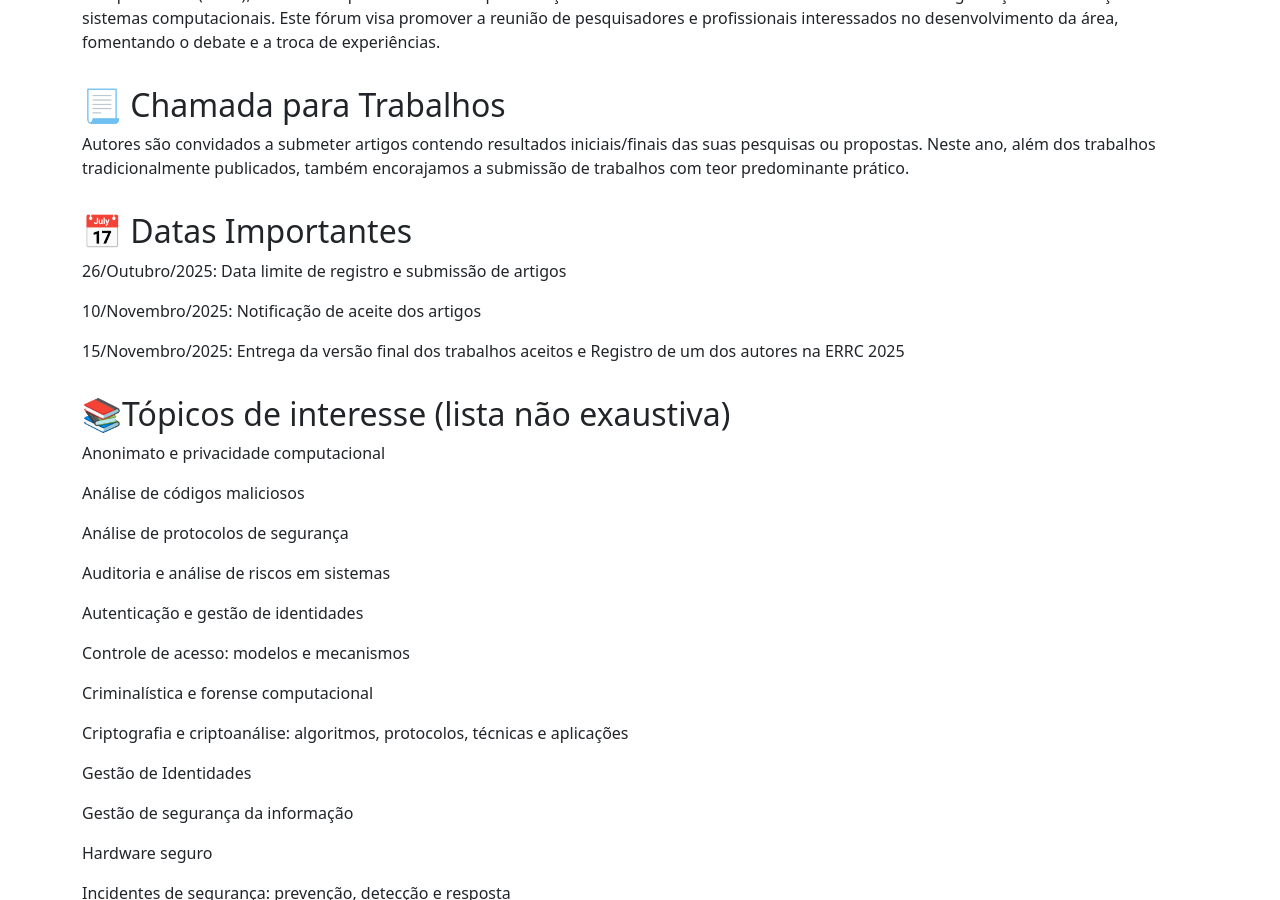
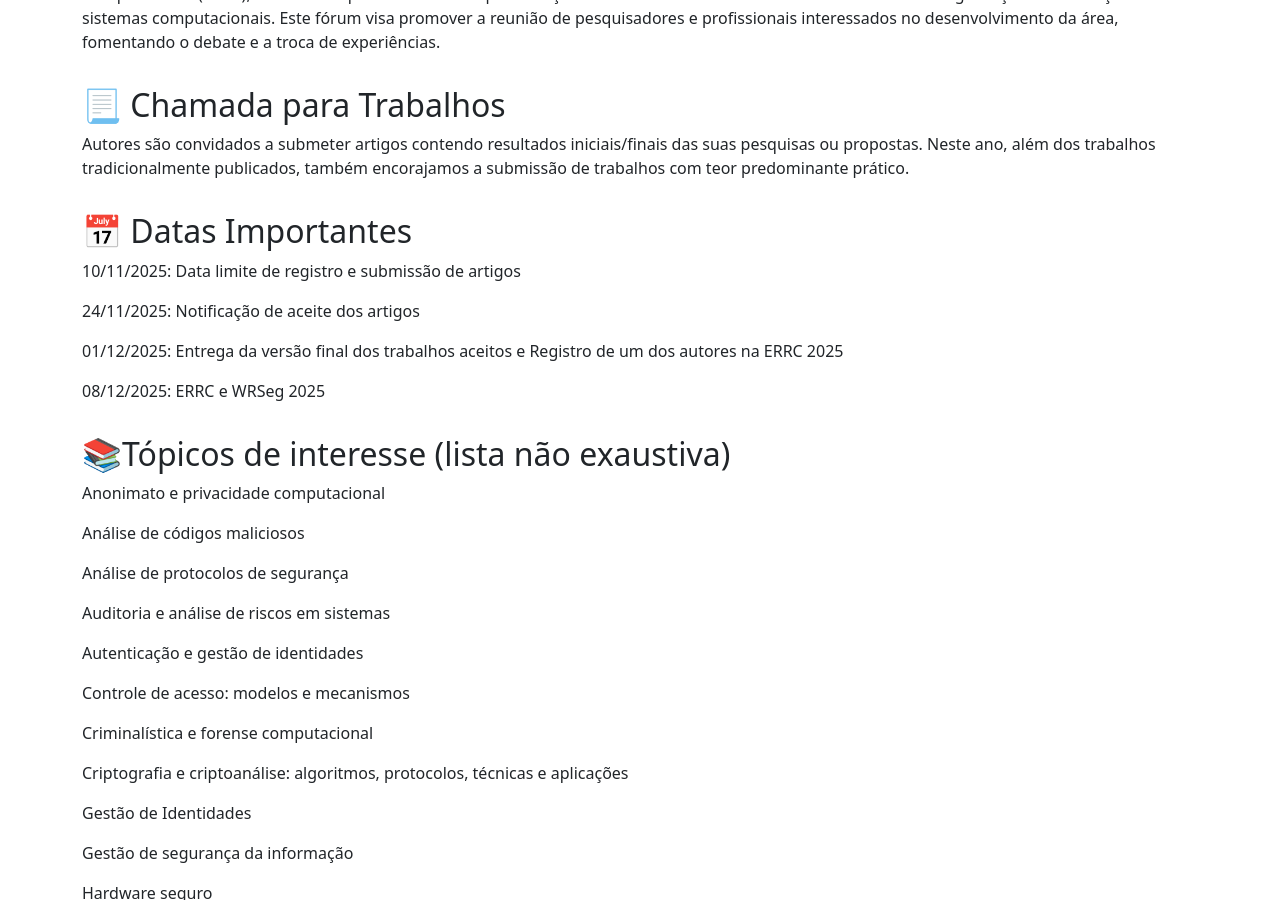
Before and after one commit to crrc-rs/errc2025, a Jekyll site: the page built from wrseg.md, in a window 1280 px wide and 900 px high, scrolled down 650 px. Built offline with Jekyll 4.4.1, drawn with Linux system fonts in a browser that asks for light colours.

Commit message:
Atualização das datas de CFP

```diff
--- a/wrseg.md
+++ b/wrseg.md
@@ -11,12 +11,13 @@ O Workshop Regional de Segurança da Informação e de Sistemas Computacionais (
 Autores são convidados a submeter artigos contendo resultados iniciais/finais das suas pesquisas ou propostas. Neste ano, além dos trabalhos tradicionalmente publicados, também encorajamos a submissão de trabalhos com teor predominante prático.
 
 ## 📅 Datas Importantes
-26/Outubro/2025: Data limite de registro e submissão de artigos
+10/11/2025: Data limite de registro e submissão de artigos
 
-10/Novembro/2025: Notificação de aceite dos artigos
+24/11/2025: Notificação de aceite dos artigos
 
-15/Novembro/2025: Entrega da versão final dos trabalhos aceitos e Registro de um dos autores na ERRC 2025
+01/12/2025: Entrega da versão final dos trabalhos aceitos e Registro de um dos autores na ERRC 2025
 
+08/12/2025: ERRC e WRSeg 2025
 
 ## 📚Tópicos de interesse (lista não exaustiva)
 Anonimato e privacidade computacional
```
Also changed, not shown: chamadaerrc.md (+5 -3 lines).
